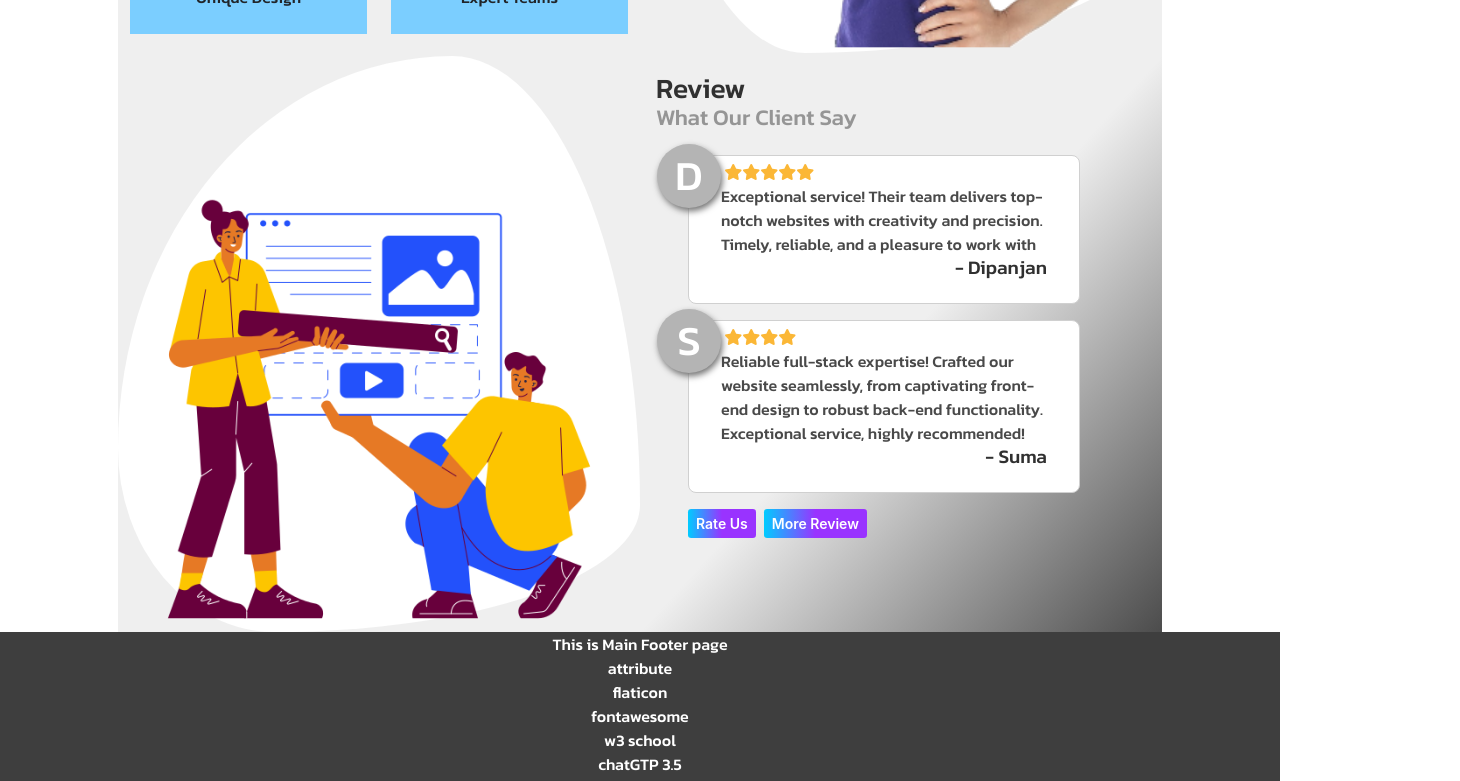
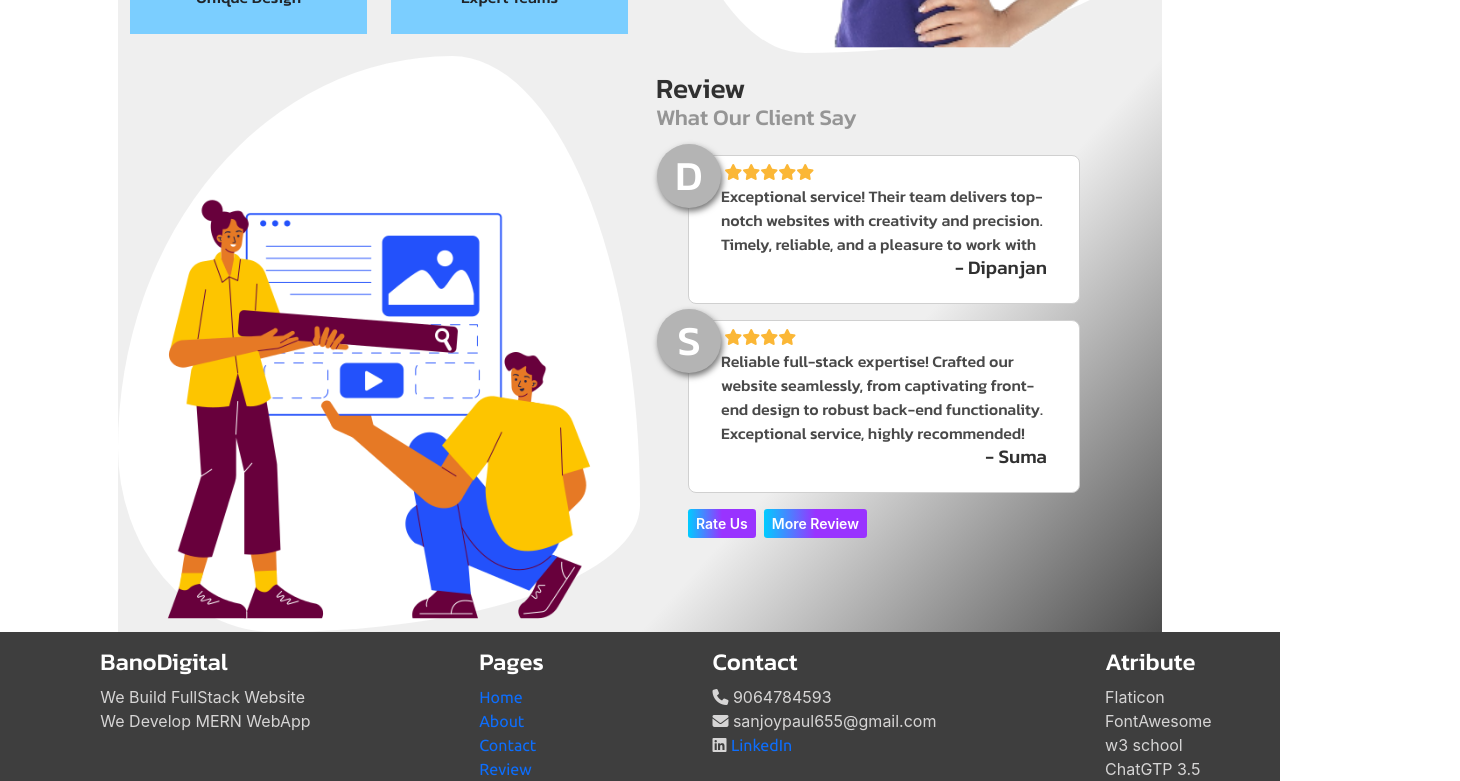
Before and after one commit to SanjayPaul4u/BanoDigital-Project2, a React (Create React App) app in the folder client/: page / in a window 1280 px wide. Shown: the part 2000-2781 px from the top of the page, 1460 px wide, since content can reach past the window. Built offline with nearby package versions, Linux system fonts and the light colour scheme.

Commit message:
FrontEnd: 9. Complete Work done on Footer Page

```diff
--- a/client/src/components/Footer.js
+++ b/client/src/components/Footer.js
@@ -7,17 +7,50 @@ import facebookImg from '../images/facebook.png'
 const Footer = () => {
   return (
     <div className='' id='main-footer'>
-      <div>
-        This is Main Footer page <br />
-        attribute<br />
-        flaticon<br />
-        fontawesome<br />
-        w3 school<br />
-        chatGTP 3.5<br />
-        nicepage<br />
-        pixabay
+
+      {/* MAIN FOOTER - CONTENT*/}
+      <div id='main-footer-content'>
+
+        <div className="main-footer-topic">
+          <ul>
+            <h4>BanoDigital</h4>
+            <li>We Build FullStack Website</li>
+            <li>We Develop MERN WebApp</li>
+          </ul>
+        </div>
+        <div className="main-footer-topic">
+          <ul>
+            <h4> Pages </h4>
+            <li> <a href="/home"> Home </a> </li>
+            <li> <a href="/about"> About </a> </li>
+            <li> <a href="/contact"> Contact </a> </li>
+            <li> <a href="/review"> Review </a> </li>
+            <li> <a href="/price"> Price </a> </li>
+          </ul>
+        </div>
+        <div className="main-footer-topic">
+          <ul>
+            <h4>Contact</h4>
+            <li><i class="fa-solid fa-phone"></i> 9064784593</li>
+            <li><i class="fa-solid fa-envelope"></i> sanjoypaul655@gmail.com</li>
+            <li><i class="fa-brands fa-linkedin"></i> <a href="https://www.linkedin.com/in/sanjoy-paul-001605239">LinkedIn</a> </li>
+          </ul>
+        </div>
+        <div className="main-footer-topic">
+          <ul>
+            <h4>Atribute</h4>
+            <li>Flaticon</li>
+            <li>FontAwesome</li>
+            <li>w3 school</li>
+            <li>ChatGTP 3.5</li>
+            <li>Nicepage</li>
+            <li>Pixabay</li>
+          </ul>
+        </div>
+
       </div>
 
+      {/* SUB MAIN FOOOTER */}
       <div id='sub-main-footer'>
         <div className='me-4'>
           <a className='mx-2' href="/"><img src={facebookImg} alt="imgError" /></a>
@@ -34,3 +67,13 @@ const Footer = () => {
 }
 
 export default Footer
+
+
+// This is Main Footer page <br />
+// attribute<br />
+// flaticon<br />
+// fontawesome<br />
+// w3 school<br />
+// chatGTP 3.5<br />
+// nicepage<br />
+// pixabay
--- a/client/src/components/home-comp/Banner.js
+++ b/client/src/components/home-comp/Banner.js
@@ -74,7 +74,7 @@ const Banner = () => {
                     </div>
 
                     {/* RIGHT - CARAUSEL2  */}
-                    <div className="col-md-4 col-xl-4 position-relative" id='right-carausel-row-2'>
+                    <div className="col-md-4 col-xl-4 position-relative" id='right-carausel-row-2' style={{overflow:"hidden"}}>
                         <div id="carouselExampleControls" className="carousel slide position-absolute" data-bs-ride="carousel">
                         <div className="carousel-inner">
                             <div className="carousel-item active">
@@ -99,15 +99,6 @@ const Banner = () => {
                             <span className="visually-hidden">Next</span>
                         </button>
                         </div>
-
-                        <div className='position-absolute' style={{
-                            backgroundColor:"#fff",
-                            height: "100%",
-                            width: "150%",
-                            marginLeft:"82%"
-                        }}>
-                            {/* this div made for cover the half-second-carausel📌*/}
-                        </div>
                     </div>
 
 
--- a/client/src/style/Footer.css
+++ b/client/src/style/Footer.css
@@ -6,15 +6,31 @@
 /* font-family: 'Ubuntu', sans-serif; */
 
 #main-footer{
-    font-family: 'Kanit', sans-serif;
-    text-align: center;
+    background-color: #3e3e3e;
     height: 30vh;
-    background-color: #3e3e3e;
-    color: white;
     display: flex;
     justify-content: space-between;
     flex-direction: column;
 }
+#main-footer-content{
+    /* background-color: red; */
+    display: flex;
+    justify-content: space-around;
+    padding-top: 1rem;
+}
+#main-footer-content .main-footer-topic h4{
+    font-family: 'Kanit', sans-serif;
+    color: #fff;
+}
+#main-footer-content .main-footer-topic ul li{
+    list-style: none;
+    color: #d6d5d5;
+}
+#main-footer-content .main-footer-topic ul li a{
+    font-family: 'Ubuntu', sans-serif;
+   text-decoration: none;
+}
+/* --------------------------------- */
 #sub-main-footer{
     font-family: 'Ubuntu', sans-serif;
     background-color: #535353;
```
Also changed, not shown: client/ClientNote.txt.
